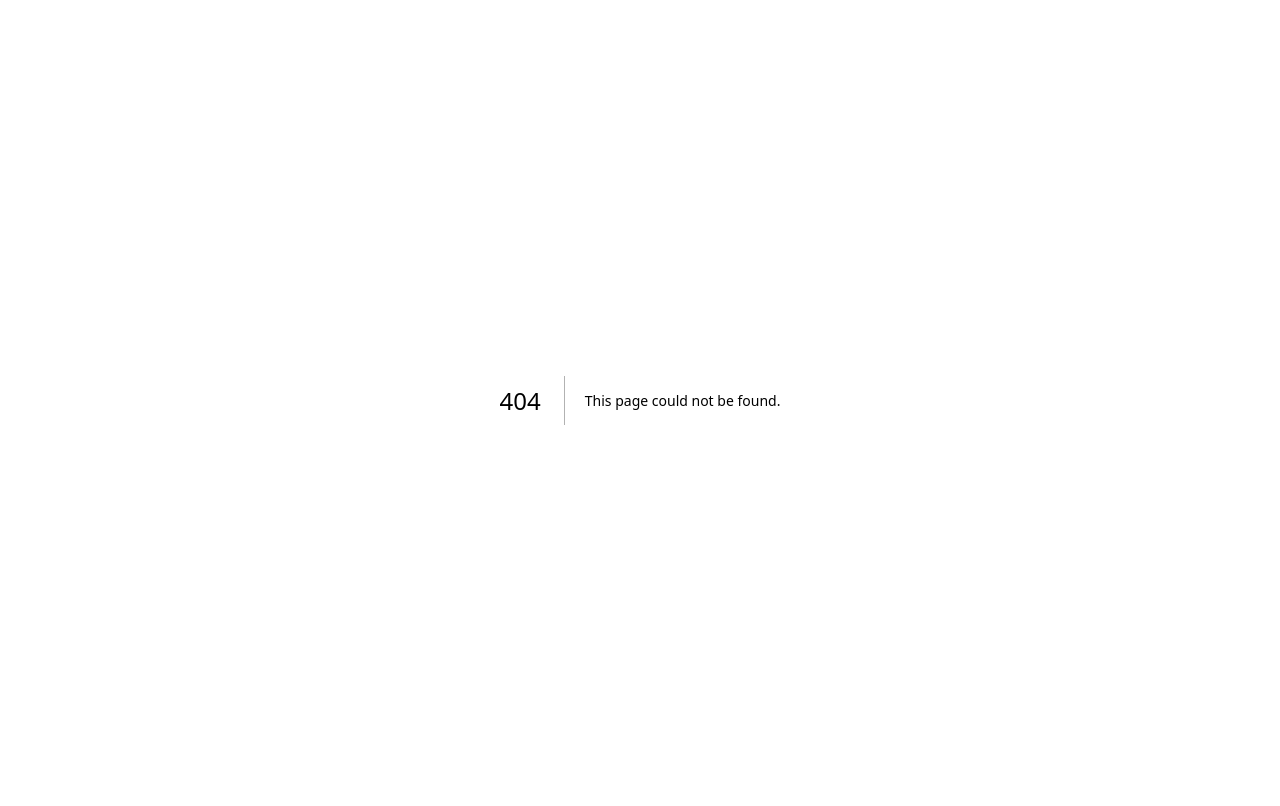
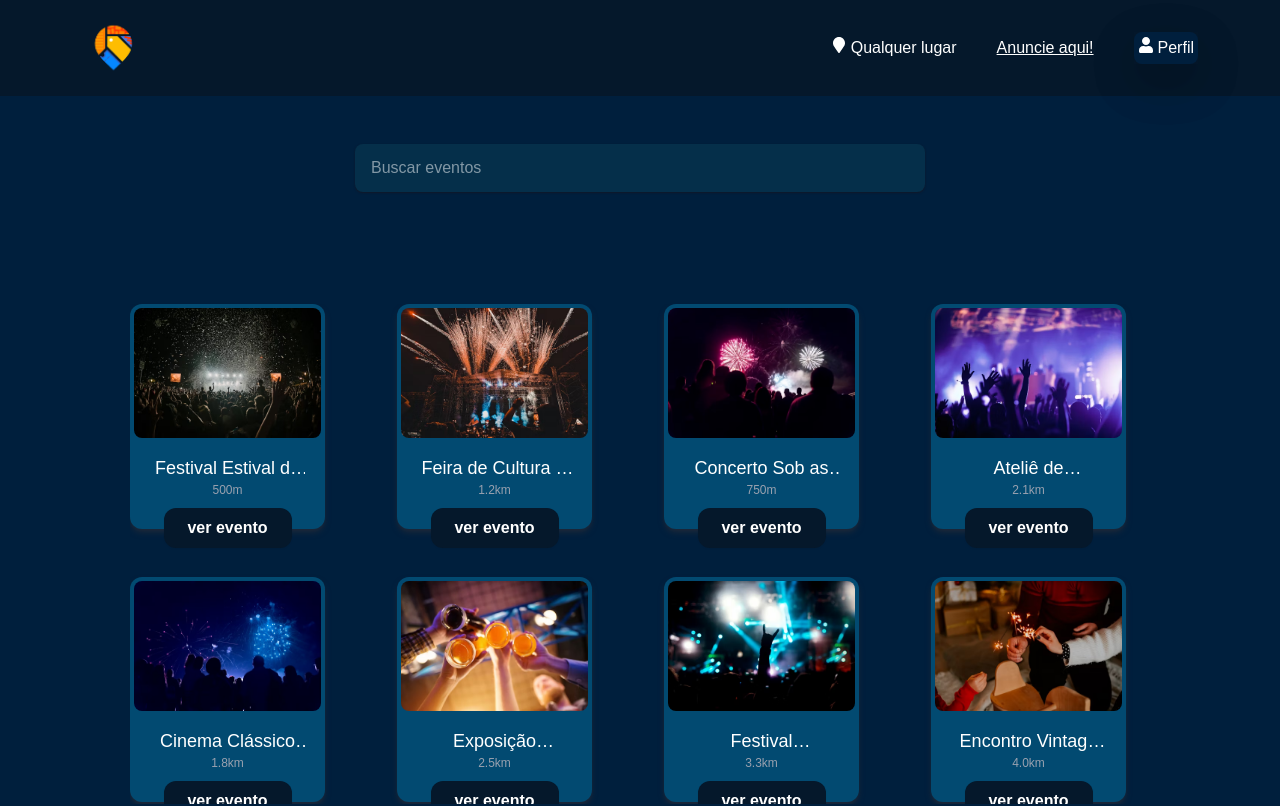
Before and after one commit to ksdf492-26/my-events, a Next.js app: page /events in a window 1280 px wide. Before the commit this address had no page. Shown: the top 806 px of the page. Built offline with nearby package versions, Linux system fonts and the light colour scheme.

Commit message:
finalizado a tela de pesquisa Events/

```diff
--- a/app/(public)/events/[name]/page.tsx
+++ /dev/null
@@ -1,57 +0,0 @@
-'use client'
-
-import Cards from '@/data/Cards';
-import { useEffect, useState } from 'react';
-import { useParams } from 'next/navigation';
-import Card from '@/components/CardsEvents';
-import { SiNamesilo } from 'react-icons/si';
-export function index() {
-    const params = useParams();
-    const [searchItem, setSearchItem] = useState('');
-    const { name } = params as { name: string };
-    const raw = name
-    const search = decodeURIComponent(raw).toLowerCase();
-    const events = Cards.filter(event =>
-        event.name.toLowerCase().includes(searchItem)
-    );
-    useEffect(() => {
-        setSearchItem(search);
-    }, [search]);
-
-    return (
-        <section className='container'>
-
-            <div className='flex flex-col  items-center justify-center p-5 gap-3'>
-                <div className='flex items-center justify-between gap-2 bg-sky-950 rounded-lg w-[570px] shadow-gray-900 shadow-xs'>
-                    <div className=' h-12 p-3 w-[500px] rounded-lg flex items-center'>
-                        <input type="text" value={searchItem} onChange={(e) => setSearchItem(e.target.value)} placeholder='Buscar eventos' className='outline-none' />
-                    </div>
-
-                </div>
-                <div className='w-full flex flex-col relative items-center justify-center'>
-                    <div className="text-white self-start w-full flex items-start p-5 text-3xl">
-                        {events.length} resultados para: "{searchItem}"</div>
-                    <div className='grid grid-cols-4 gap-5 overflow-y-scroll h-[500px] w-full'>
-                        {events.length > 0 &&
-
-                            <Card cards={events} />
-
-                        }
-
-                    </div>
-                    <div className='absolute top-25  w-[500px] '>
-
-                        {
-                            events.length === 0 && (
-                                <div className="text-red-500 border-2 rounded-xl w-[600px] flex items-start self-start font-bold p-5">
-                                    Nenhum evento encontrado.
-                                </div>
-                            )
-                        }
-                    </div>
-                </div>
-            </div>
-        </section>
-    );
-}
-export default index
--- /dev/null
+++ b/app/(public)/events/page.tsx
@@ -0,0 +1,120 @@
+'use client';
+
+import { useSearchParams, useParams, useRouter } from 'next/navigation';
+import { useEffect, useMemo, useState } from 'react';
+import Cards from '@/data/Cards';
+import Card from '@/components/CardsEvents';
+import { ReadonlyURLSearchParams } from 'next/navigation';
+
+export default function EventClient() {
+  const params = useParams();
+  const searchParams = useSearchParams() as ReadonlyURLSearchParams;
+  const router = useRouter();
+
+  const [searchItem, setSearchItem] = useState('');
+  const [debouncedSearch, setDebouncedSearch] = useState('');
+
+  // extrai params
+  const categoryParameters = searchParams.get('category') ?? '';
+  const cityParameters = searchParams.get('city') ?? '';
+  const nameParameters = searchParams.get('name') ?? '';
+  const removeFilter = () => {
+    router.push('/events')
+  }
+  // opcional: inicializa searchItem com name da rota (ex: /events/[name])
+  useEffect(() => {
+    if (nameParameters) {
+      setSearchItem(decodeURIComponent(nameParameters).toLowerCase());
+    }
+  }, [nameParameters]);
+
+  // debounce simples
+  useEffect(() => {
+    const handle = setTimeout(() => setDebouncedSearch(searchItem.toLowerCase()), 250);
+    return () => clearTimeout(handle);
+  }, [searchItem]);
+
+  // monta base de cards: city + category (interseção) ou só um deles ou todos
+  const baseCards = useMemo(() => {
+    let filtered = Cards;
+
+    if (cityParameters) {
+      filtered = filtered.filter(
+        (c) =>
+          typeof c.city === 'string' &&
+          c.city.toLowerCase().includes(cityParameters.toLowerCase())
+      );
+    }
+
+    if (categoryParameters) {
+      filtered = filtered.filter(
+        (c) =>
+          typeof c.category === 'string' &&
+          c.category.toLowerCase() === categoryParameters.toLowerCase()
+      );
+    }
+
+    return filtered;
+  }, [cityParameters, categoryParameters]);
+
+  // aplica busca sobre baseCards
+  const events = useMemo(() => {
+    if (!debouncedSearch) return baseCards;
+    return baseCards.filter((event) =>
+      event.name.toLowerCase().includes(debouncedSearch)
+    );
+  }, [baseCards, debouncedSearch]);
+
+  return (
+    <section className="container">
+      <div className="flex flex-col items-center justify-center p-5 gap-3">
+        <div className="flex items-center justify-between gap-2 bg-sky-950 rounded-lg w-[570px] shadow-gray-900 shadow-xs">
+          <div className="h-12 p-3 w-[500px] rounded-lg flex items-center">
+            <input
+              type="text"
+              value={searchItem}
+              onChange={(e) => setSearchItem(e.target.value)}
+              placeholder="Buscar eventos"
+              className="outline-none w-full bg-transparent text-white"
+            />
+          </div>
+        </div>
+
+        <div className="w-full flex flex-col relative items-center justify-center">
+          <div className="text-white   self-start w-full flex flex-col  gap-3 items-start p-5 text-3xl">
+            {
+              cityParameters || categoryParameters &&
+              <div onClick={removeFilter} className='w-fit rounded-4xl  cursor-pointer text-lg bg-sky-950 p-2'>
+                {
+                  categoryParameters &&
+                  categoryParameters
+                }
+                {
+                  cityParameters &&
+                  cityParameters
+                }
+              </div>
+            }
+            {
+              searchItem.trim() != "" &&
+              <div className='font-bold text-2xl'>
+                Resultado para: {searchItem}
+              </div>
+            }
+
+          </div>
+          <div className="grid grid-cols-4 gap-5 overflow-y-scroll h-[500px] w-full">
+            {events.length > 0 && <Card cards={events} />}
+          </div>
+          <div className="absolute top-25 w-[500px]">
+            {events.length === 0 && (
+              <div className="text-red-500 border-2 rounded-xl w-[600px] flex items-start self-start font-bold p-5">
+                Nenhum evento encontrado.
+              </div>
+            )}
+          </div>
+        </div>
+      </div>
+    </section>
+  );
+}
--- a/src/components/CardCity/index.tsx
+++ b/src/components/CardCity/index.tsx
@@ -1,13 +1,17 @@
 'use client'
 import { City } from "@/types/City";
+import { useRouter } from "next/navigation";
 
 type Props = City & {
   index?: number;
 };
 
 function CardCity({ name, url, index }: Props) {
+  const router = useRouter()
   const isDestaque = index === 2;
-
+  const cityFilter = (city:string) => {
+      router.push(`/events?city=${encodeURIComponent(city)}`);
+  }
   return (
     <div
       className={`
@@ -15,6 +19,7 @@ function CardCity({ name, url, index }: Props) {
         rounded-xl border-[1px] border-blue-500 cursor-pointer
         ${isDestaque ? 'min-w-[350px] h-[500px] ml-10 mr-10' : 'min-w-[250px] h-[400px]'}
       `}
+      onClick={() => isDestaque?cityFilter(name) : undefined}
     >
       <div
         className={`
--- a/src/data/Cards/index.ts
+++ b/src/data/Cards/index.ts
@@ -11,7 +11,7 @@ const data: Card[] = [
     price: 0,
     description: "Celebre a criatividade local com apresentações, artesanato e arte vibrante sob o céu de verão. Uma reunião alegre de almas artísticas.",
     saleEnds: new Date("2025-08-10T14:30:00"),
-    category: "passeios e tours",
+    category: "Carnaval",
     city: "Aurora do Sul"
   },
   {
--- a/src/include/Header/index.tsx
+++ b/src/include/Header/index.tsx
@@ -15,7 +15,7 @@ function index() {
     const router = useRouter();
     function SearchEvent() {
         if (!search.trim()) return;
-        router.push(`/events/${encodeURIComponent(search)}`);
+        router.push(`/events?name=${encodeURIComponent(search)}`);
         setSearch('');
     }
     return (
--- a/src/pages/Banner/index.tsx
+++ b/src/pages/Banner/index.tsx
@@ -16,7 +16,7 @@ function Index() {
     const router = useRouter();
     function SearchEvent() {
         if (!search.trim()) return;
-        router.push(`/events/${encodeURIComponent(search)}`);
+        router.push(`/events?name=${encodeURIComponent(search)}`);
     }
 
     return (
--- a/src/pages/Category/index.tsx
+++ b/src/pages/Category/index.tsx
@@ -4,6 +4,7 @@ import Cards from '@/data/Cards'
 import Card from '@/components/ListerCards'
 import CardsRotating from '@/components/CardsRotating'
 import BeComeProducer from '@/pages/BeComeProducer'
+import Link from 'next/link'
 function index() {
     return (
         <div className='bg-[#001F3D] w-screen'>
@@ -16,7 +17,8 @@ function index() {
                         <div className='flex items-center justify-between w-full'>
                             {
                                 Category.map(category => (
-                                    <div key={category.name} className=" w-32 cursor-pointer relative h-[150px] flex flex-col justify-end items-center transition-all">
+                                   <Link key={category.name} className='text-white !no-underline' href={`/events?category=${encodeURIComponent(category.name)}`}>
+                                     <div  className=" w-32 cursor-pointer relative h-[150px] flex flex-col justify-end items-center transition-all">
                                         <div className="bg-[#045174] rounded-full absolute top-0 w-[110px] h-[110px] flex items-center justify-center transition-all hover:w-[120px] hover:h-[120px]">
                                             <img className='w-[80px] h-[80px]' src={category.url} alt="" />
                                         </div>
@@ -24,6 +26,7 @@ function index() {
                                             {category.name}
                                         </div>
                                     </div>
+                                   </Link>
                                 ))
                             }
 
```
